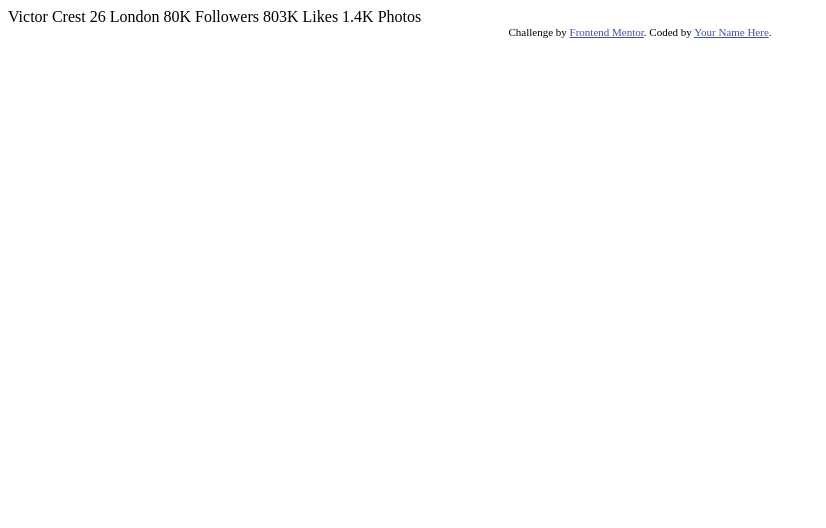
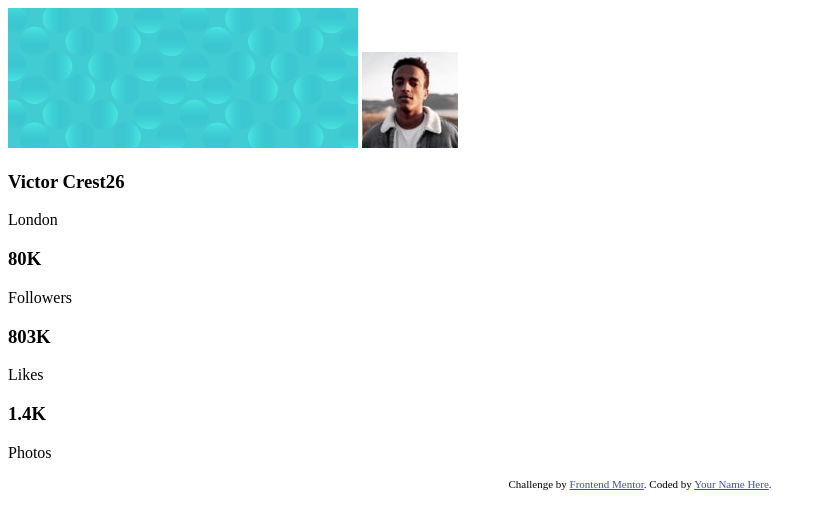
Before and after one commit to bosunabujade/profile-card-component, a plain HTML site: page index.html in a window 1280 px wide. Shown: the whole page, without its empty margins (0-826 px from the left). Drawn offline with Linux system fonts and the light colour scheme.

Commit message:
Added the html tags and classes

```diff
--- a/index.html
+++ b/index.html
@@ -15,21 +15,41 @@
   </style>
 </head>
 <body>
-  Victor Crest
-  26
-  London
+  <section>
+    <img src="img/bg-pattern-card.svg" alt="circle cover header">
+    <img src="img/image-victor.jpg" alt="profile picture of Victor Crest">
 
-  80K
-  Followers
+    <div class="bio">
+      <h3>Victor Crest<span>26</span></h3>
+      <p>London</p>
+      </div>
 
-  803K
-  Likes
+      <div class="analytics">
 
-  1.4K
-  Photos
+        <div class="followers">
+          <h3> 80K</h3>
+         <p>Followers</p>
+        </div>
+
+        <div class="likes">
+          <h3>803K</h3>
+          <p>Likes</p>
+        </div>
+
+        <div class="photos">
+          <h3>1.4K</h3>
+          <p>Photos</p>
+        </div>
+
+    </div>
+
+</section>
+
   <div class="attribution">
     Challenge by <a href="https://www.frontendmentor.io?ref=challenge" target="_blank">Frontend Mentor</a>.
     Coded by <a href="#">Your Name Here</a>.
   </div>
+
+
 </body>
 </html>
```
Also changed, not shown: img/bg-pattern-bottom.svg (renamed from images/bg-pattern-bottom.svg), img/bg-pattern-card.svg (renamed from images/bg-pattern-card.svg), img/bg-pattern-top.svg (renamed from images/bg-pattern-top.svg), img/favicon-32x32.png (renamed from images/favicon-32x32.png), img/image-victor.jpg (renamed from images/image-victor.jpg).
